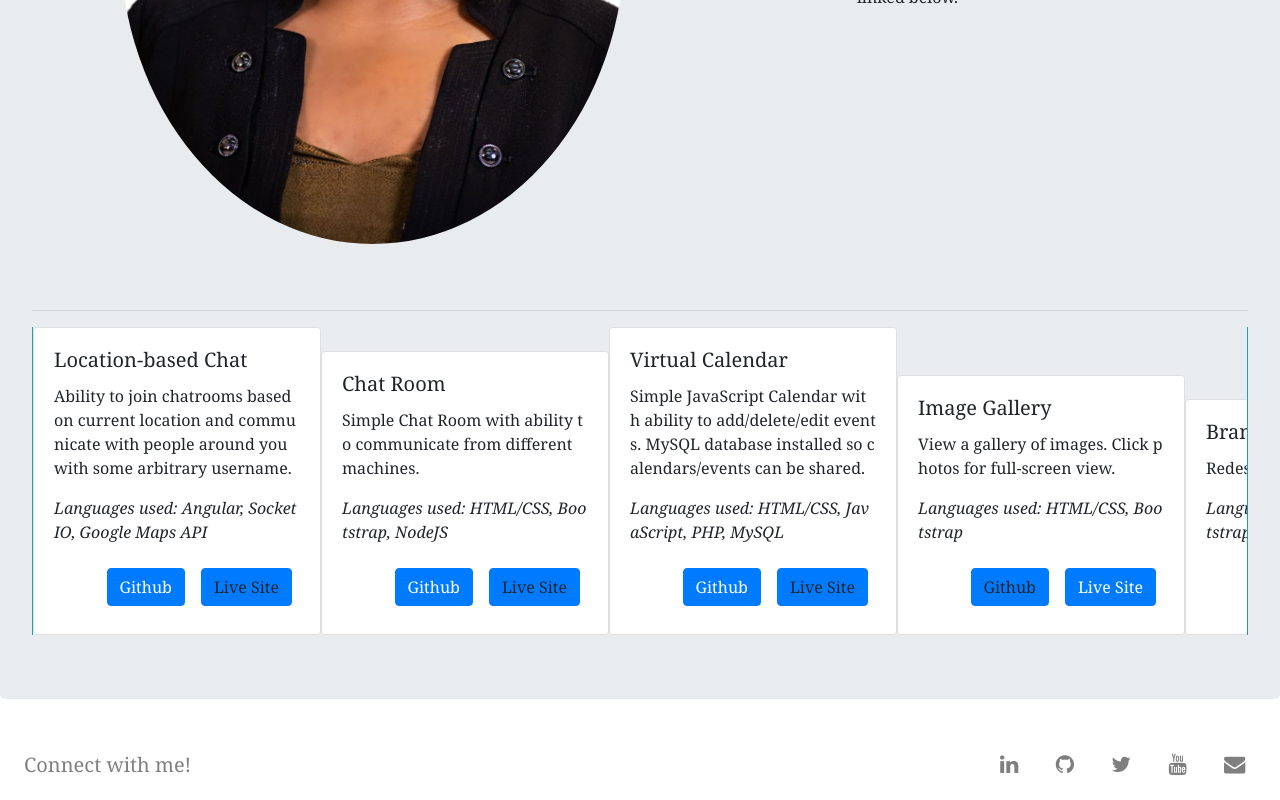
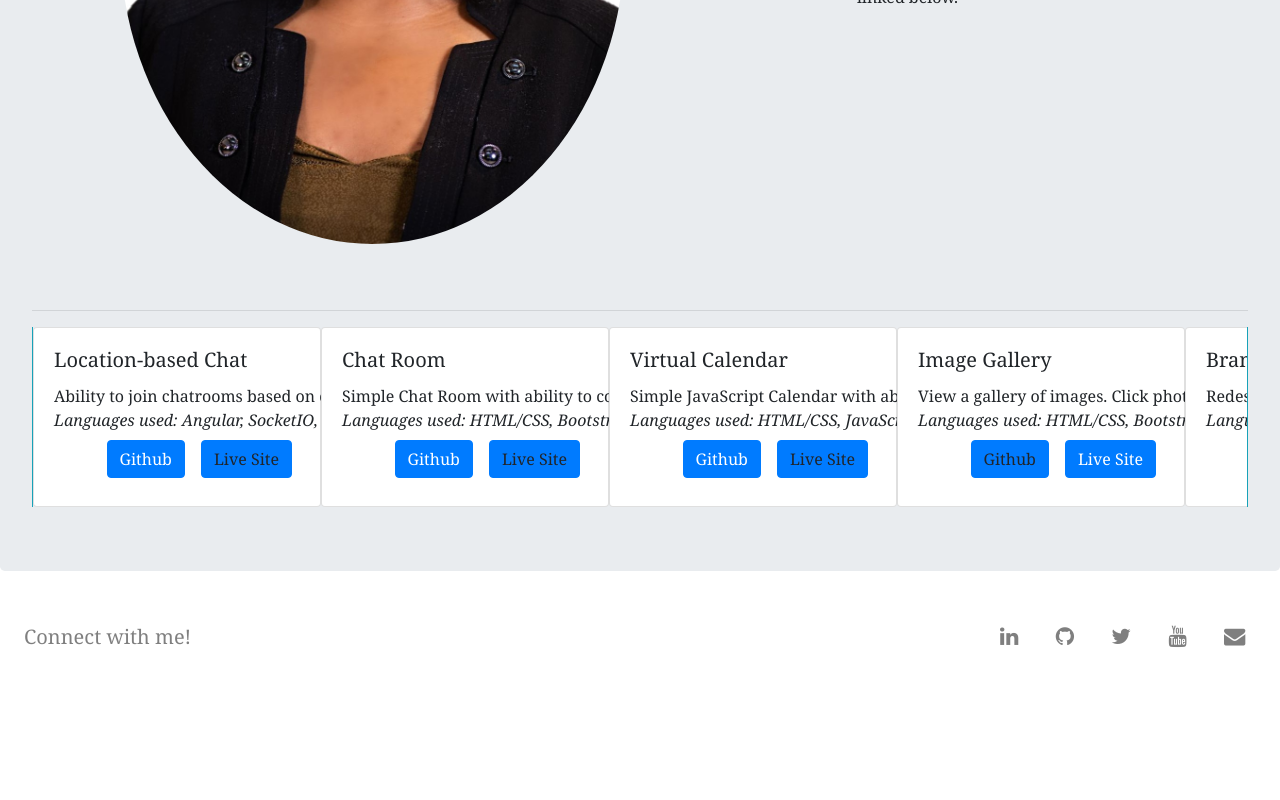
Before and after one commit to kaitlinaclark/personal-site, a React (Create React App) app: page / in a window 1280 px wide. Shown: the part 1048-1848 px from the top of the page. After the commit the page ends 1720 px from the top, so only its background shows below. Built offline with nearby package versions, Linux system fonts and the light colour scheme.

Commit message:
word wrap

```diff
--- a/src/Portfolio/Project/Project.js
+++ b/src/Portfolio/Project/Project.js
@@ -8,8 +8,8 @@ class Project extends Component {
         <div className="card" >
             <div className="card-body">
                 <h5 className="card-title">{this.props.name}</h5>
-                <p className="card-text">{this.props.d}</p>
-                <p className="card-text"><i>Languages used: {this.props.langs}</i></p>
+                <div className="card-text">{this.props.d}</div>
+                <div className="card-text"><i>Languages used: {this.props.langs}</i></div>
                 <div className="d-flex justify-content-end align-items-center">
                     <a className="btn btn-primary btn-xs"  href={this.props.github} target="_blank">Github</a>
                     <a className="btn btn-primary btn-xs"  href={this.props.site} target="_blank">Live Site</a>
```
